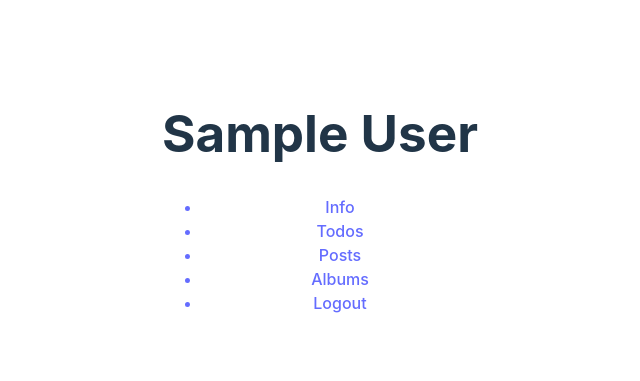
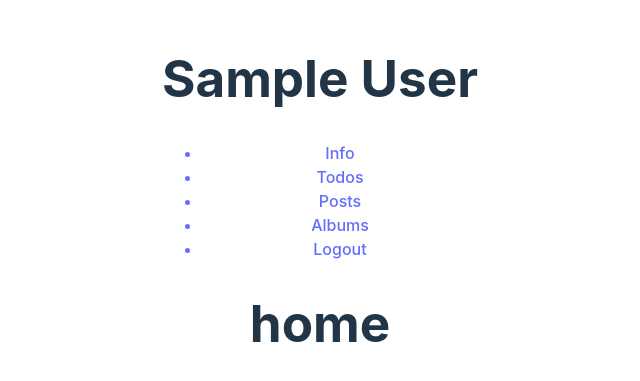
Before and after one commit to chana-rozin/client-side---react, a React (Vite) app in the folder APP/: page /home in a window 1280 px wide. Shown: the part 199-580 px from the top of the page, without its empty margins (320-960 px from the left). Built offline with nearby package versions, Linux system fonts and the light colour scheme; no server answers; sample sign-in values are in the browser's storage.

Commit message:
navbar i every page

```diff
--- a/APP/src/App.jsx
+++ b/APP/src/App.jsx
@@ -8,6 +8,7 @@ import Posts from './Components/Posts/Posts'
 import Comments from './Components/Comments/Comments'
 import Info from './Components/Info/Info'
 import Photos from './Components/Photos/Photos'
+import Layout from './Components/Layout/Layout'
 import { React, createContext, useState } from 'react'
 import { ReactDOM } from 'react'
 import { BrowserRouter as Router, Route, Routes, Navigate, useNavigate, useParams } from 'react-router-dom'
@@ -26,10 +27,11 @@ function App() {
           <Routes>
             <Route path='/' element={<Navigate to={currentUser != null ? "/home" : "/Login"} />} />
             <Route path='/login' element={<Login />} />
+            <Route path='/register' element={<Register />} />
+            <Route element={<Layout />}>
             <Route path='/home' element={currentUser != null ? <Home /> : <Login />} />
-            <Route path='/register' element={<Register />} />
               <Route path='/users/:userId'>
-              <Route path='info' element={currentUser != null ? <Info/> : <Login />}></Route>
+                <Route path='info' element={currentUser != null ? <Info /> : <Login />}></Route>
                 <Route path='todos' element={currentUser != null ? <Todos /> : <Login />} />
                 <Route path='albums'>
                   <Route index element={currentUser != null ? <Albums /> : <Login />} />
@@ -37,6 +39,7 @@ function App() {
                 </Route>
                 <Route path='posts' element={currentUser != null ? <Posts /> : <Login />} >
                   <Route path=':postId/comments' element={<Comments />} />
+                </Route>
               </Route>
             </Route>
 
--- a/APP/src/Components/Home/Home.jsx
+++ b/APP/src/Components/Home/Home.jsx
@@ -4,38 +4,10 @@ import { userContext } from "../../App";
 
 const Home = ()=>{
 
-    const navigate = useNavigate();
-    const {currentUser, setCurrentUser} = useContext(userContext);
-    const userId= currentUser.id;
-    function handleLogout(){
-        localStorage.removeItem("currentUser");
-        navigate("/login");
-        setCurrentUser(null);
-    }
-
 
     return (
         <>
-            <h1>{currentUser.name}</h1>
-            <nav>
-                <ul>
-                    <Link to={`/users/${userId}/info`}>
-                        <li>Info</li>
-                    </Link>
-                    <Link to={`/users/${userId}/todos`}>
-                        <li>Todos</li>
-                    </Link>
-                    <Link to={`/users/${userId}/posts`}>
-                        <li>Posts</li>
-                    </Link>
-                    <Link to={`/users/${userId}/albums`}>
-                        <li>Albums</li>
-                    </Link>
-                    <a onClick={()=>handleLogout()}>
-                        <li>Logout</li>
-                   </a>
-                </ul>
-            </nav>
+            <h1>home</h1>
         </>
     )
 }
--- /dev/null
+++ b/APP/src/Components/Layout/Layout.jsx
@@ -0,0 +1,44 @@
+import { Link , Outlet, useNavigate, useParams} from "react-router-dom"
+import React, {useContext} from "react";
+import { userContext } from "../../App";
+
+const Layout = ()=>{
+
+    const navigate = useNavigate();
+    const {currentUser, setCurrentUser} = useContext(userContext);
+    const userId= currentUser.id;
+    function handleLogout(){
+        localStorage.removeItem("currentUser");
+        navigate("/login");
+        setCurrentUser(null);
+    }
+
+
+    return (
+        <>
+            <h1>{currentUser.name}</h1>
+            <nav>
+                <ul>
+                    <Link to={`/users/${userId}/info`}>
+                        <li>Info</li>
+                    </Link>
+                    <Link to={`/users/${userId}/todos`}>
+                        <li>Todos</li>
+                    </Link>
+                    <Link to={`/users/${userId}/posts`}>
+                        <li>Posts</li>
+                    </Link>
+                    <Link to={`/users/${userId}/albums`}>
+                        <li>Albums</li>
+                    </Link>
+                    <a onClick={()=>handleLogout()}>
+                        <li>Logout</li>
+                   </a>
+                </ul>
+            </nav>
+            <Outlet/>
+        </>
+    )
+}
+
+export default Layout
```
Lines whose indentation alone changed are shown as unchanged.
